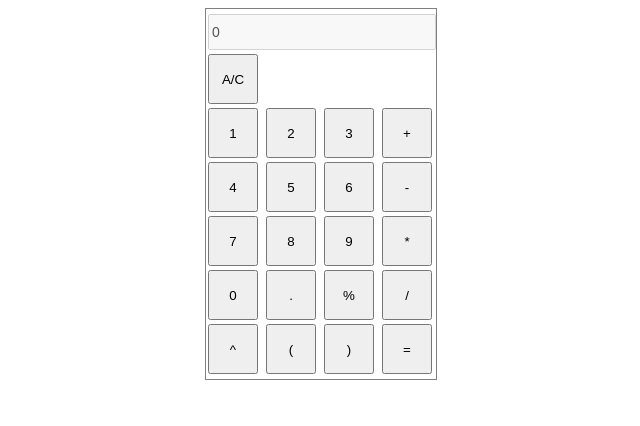
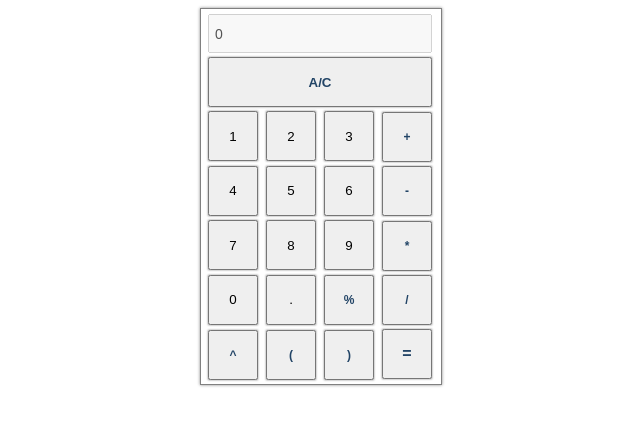
Before and after one commit to adn911/calculator, a plain HTML site: page index.html in a window 1280 px wide. Shown: the whole page, without its empty margins (319-959 px from the left). Drawn offline with Linux system fonts and the light colour scheme.

Commit message:
updated style and bugfix

```diff
--- /dev/null
+++ b/css/styles.css
@@ -0,0 +1,78 @@
+#calculator{
+    width:240px;
+    height:375px;
+    border:1px solid grey;
+    margin:auto;
+    box-shadow: 0px 0px 3px #888888;
+}
+
+#wrapper{
+    width:230px;
+    height:370px;
+    margin:auto;
+}
+
+button{
+
+    display:inline-block;
+    width:50px;
+    height:50px;
+    margin:2px;
+    box-shadow: 0px 0px 2px #888888;
+}
+
+button:hover{
+
+    display:inline-block;
+    width:50px;
+    height:50px;
+    margin:2px;
+    background: grey;
+    box-shadow: 0px 0px 5px #888888;
+}
+
+button.ac{
+
+    display:inline-block;
+    width:224px;
+    height:50px;
+    margin:2px;
+    color:#246;
+    font-weight: bold;
+}
+
+button.equal{
+
+    display:inline-block;
+    width:50px;
+    height:50px;
+    margin:2px;
+    font-size:16px;
+    color:#246;
+    font-weight: bold;
+
+
+}
+
+button.op{
+
+    display:inline-block;
+    width:50px;
+    height:50px;
+    margin:2px;
+    font-size:12px;
+    color:#246;
+    font-weight: bold;
+
+
+}
+
+input {
+    display:inline-block;
+    margin:2px;
+    margin-top:5px;
+    width:210px;
+    height:25px;
+    padding:5px;
+    font-size: 14px;
+}
--- a/index.html
+++ b/index.html
@@ -2,48 +2,13 @@
 <html>
 <head>
     <title>Simple Calculator</title>
-
-    <style>
-
-         #calculator{
-            width:230px;
-            height:370px;
-            border:1px solid grey;
-            margin:auto;
-         }
-
-         button{
-
-             display:inline-block;
-             width:50px;
-             height:50px;
-             margin:2px;
-          }
-
-         button.ac{
-
-             display:inline-block;
-             width:220px;
-             height:50px;
-             margin:2px;
-         }
-
-        input {
-            display:inline-block;
-            margin:2px;
-            margin-top:5px;
-            width:220px;
-            height:30px;
-            font-size: 14px;
-        }
-
-
-
-    </style>
+    <link rel="stylesheet" type="text/css" href="css/styles.css">
 </head>
 <body>
 
   <div id="calculator">
+
+      <div id="wrapper">
 
           <div>
 
@@ -54,45 +19,49 @@
           <div>
 
               <div>
-              <button id="ac" onclick="handleKeyPress(this)">A/C</button>
+                  <button class ="ac" id="ac" onclick="handleKeyPress(this)">A/C</button>
               </div>
 
               <div>
                   <button id="number1" onclick="handleKeyPress(this)">1</button>
                   <button id="number2" onclick="handleKeyPress(this)">2</button>
                   <button id="number3" onclick="handleKeyPress(this)">3</button>
-          <button id="add" onclick="handleKeyPress(this)"> + </button>
+                  <button class="op" id="add" onclick="handleKeyPress(this)"> + </button>
               </div>
 
               <div>
                   <button id="number4" onclick="handleKeyPress(this)">4</button>
                   <button id="number5" onclick="handleKeyPress(this)">5</button>
                   <button id="number6" onclick="handleKeyPress(this)">6</button>
-          <button id="sub" onclick="handleKeyPress(this)"> - </button>
+                  <button class="op" id="sub" onclick="handleKeyPress(this)"> - </button>
               </div>
 
               <div>
                   <button id="number7" onclick="handleKeyPress(this)">7</button>
                   <button id="number8" onclick="handleKeyPress(this)">8</button>
                   <button id="number9" onclick="handleKeyPress(this)">9</button>
-          <button id="mul" onclick="handleKeyPress(this)"> * </button>
+                  <button class="op" id="mul" onclick="handleKeyPress(this)"> * </button>
               </div>
 
               <div>
                   <button id="number0" onclick="handleKeyPress(this)">0</button>
                   <button id="dot" onclick="handleKeyPress(this)">.</button>
-             <button id="mod" onclick="handleKeyPress(this)"> % </button>
-             <button id="div" onclick="handleKeyPress(this)"> / </button>
+                  <button class="op" id="mod" onclick="handleKeyPress(this)"> % </button>
+                  <button class="op" id="div" onclick="handleKeyPress(this)"> / </button>
               </div>
 
               <div>
 
-             <button id="pow" onclick="handleKeyPress(this)"> ^ </button>
-             <button id="left-brac" onclick="handleKeyPress(this)"> ( </button>
-             <button id="right-brac" onclick="handleKeyPress(this)"> ) </button>
-             <button  id="eq" onclick="handleKeyPress(this)"> = </button>
+                  <button class="op" id="pow" onclick="handleKeyPress(this)"> ^ </button>
+                  <button class="op" id="left-brac" onclick="handleKeyPress(this)"> ( </button>
+                  <button class="op" id="right-brac" onclick="handleKeyPress(this)"> ) </button>
+                  <button  class="equal" id="eq" onclick="handleKeyPress(this)"> = </button>
               </div>
           </div>
+
+
+      </div>
+
 
   </div>
 
@@ -106,6 +75,9 @@
         //alert(element.innerHTML);
 
         var input = document.getElementById("input");
+
+        try{
+
 
             if(element.innerHTML.trim() == "A/C"){
                 input.value = "0";
@@ -127,6 +99,12 @@
                 state = 1;
             }
 
+        }catch (Err){
+
+             input.value = Err.message;
+        }
+
+
 
         //if()
     }
--- a/js/calculator.js
+++ b/js/calculator.js
@@ -19,6 +19,7 @@ function evaluate(expression) {
     for( var i=0; i<tokens.length; i++ ){
 
         var token = tokens[i].trim();
+
         console.log(token);
 
         if( isValue(token) )
@@ -50,7 +51,7 @@ function evaluate(expression) {
         {
             console.log("Right Parenthesis");
 
-            while( operatorStack[ operatorStack.length - 1 ] != "(" )
+            while( operatorStack.length > 0 && operatorStack[ operatorStack.length - 1 ] != "("   )
             {
                 valueStack.push( applyOperation( operatorStack.pop(),valueStack.pop(),valueStack.pop() ) );
             }
@@ -75,7 +76,16 @@ function evaluate(expression) {
 
 function getTokens(expression) {
 
-    return expression.split(/\s+/);
+    var tokens = expression.split(/\s+/);
+
+    for(var i=0;i<tokens.length;i++){
+
+        if(tokens[i] == " " || tokens[i] == ""){
+            tokens.splice(i,1);
+        }
+
+    }
+    return tokens;
 }
 
 function isValue(token) {
@@ -126,6 +136,8 @@ function applyOperation(operator, b, a) {
     } else if (operator == "%") {
         if (b == 0)
             throw "Cannot divide by zero";
+
+        console.log(a+" % "+b);
         return a % b;
     } else if (operator == "^")
         return Math.pow(a, b);
```
Lines whose indentation alone changed are shown as unchanged.
